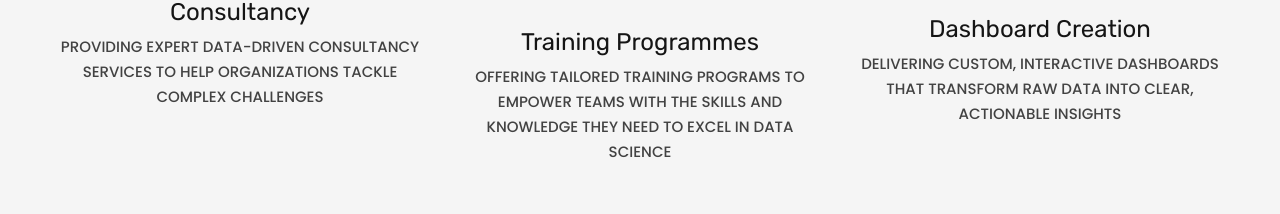
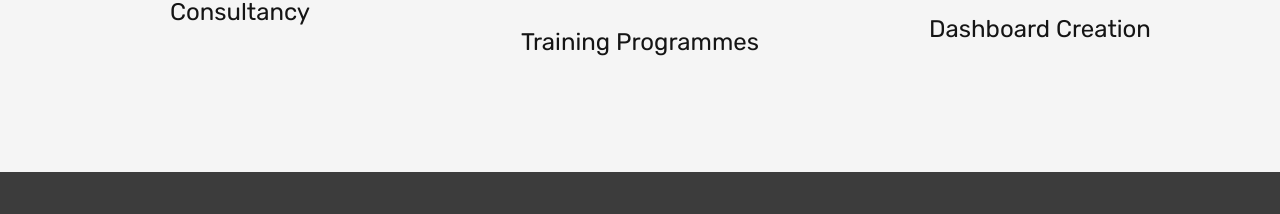
Before and after one commit to OzgeOzkaya/DS4Development, a plain HTML site: page index.html in a window 1280 px wide. Shown: the part 2380-2594 px from the top of the page. Drawn offline with Linux system fonts and the light colour scheme.

Commit message:
remove sub title

```diff
--- a/index.html
+++ b/index.html
@@ -141,7 +141,6 @@
                 <article class="box-causes">
                   <div class="box-causes-img"><img src="images/consultancy.jpg" alt="" width="372" height="396"/><a class="button button-sm button-primary" href="#">Reach Out</a>
                   <h4 class="font-weight-medium"><a href="#">Consultancy</a></h4>
-                  <p class="box-causes-donate">Providing expert data-driven consultancy services to help organizations tackle complex challenges</p>
 
                 </article>
               </div>
@@ -152,7 +151,6 @@
                   <div class="box-causes-img"><img src="images/training.jpg" alt="" width="372" height="396"/><a class="button button-sm button-primary" href="#">Reach Out</a>
                   </div>
                   <h4 class="font-weight-medium"><a href="#">Training Programmes</a></h4>
-                  <p class="box-causes-donate">Offering tailored training programs to empower teams with the skills and knowledge they need to excel in data science</p>
 
                 </article>
               </div>
@@ -163,7 +161,6 @@
                   <div class="box-causes-img"><img src="images/dashboard.jpg" alt="" width="372" height="396"/><a class="button button-sm button-primary" href="#">Reach Out</a>
                   </div>
                   <h4 class="font-weight-medium"><a href="#">Dashboard Creation</a></h4>
-                  <p class="box-causes-donate">Delivering custom, interactive dashboards that transform raw data into clear, actionable insights</p>
                 </article>
               </div>
             </div>
```
